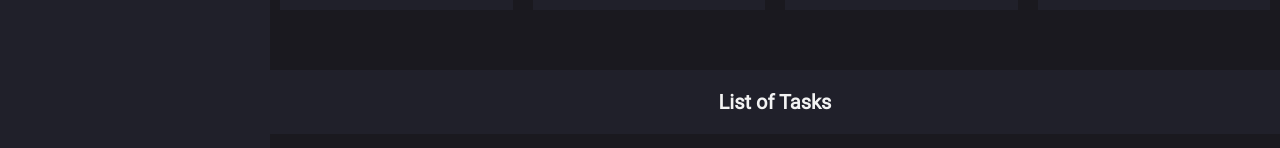
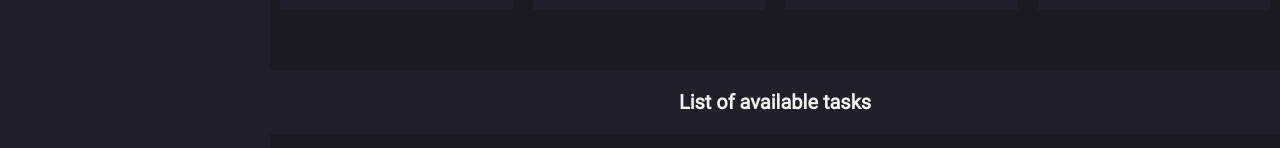
Before and after one commit to dev-cyprium/Timings, a React (Create React App) app: page /tasks in a window 1280 px wide. Shown: the part 198-346 px from the top of the page. Built offline with nearby package versions, Linux system fonts and the light colour scheme.

Commit message:
change label for h1

```diff
--- a/src/task/TaskList.js
+++ b/src/task/TaskList.js
@@ -3,7 +3,7 @@ import React from 'react';
 const TaskList = (props) => (
   <div className="TaskList">
     <div className="TaskList__title">
-      <h1>List of Tasks</h1>
+      <h1>List of available tasks</h1>
     </div>
   </div>
 );
```
